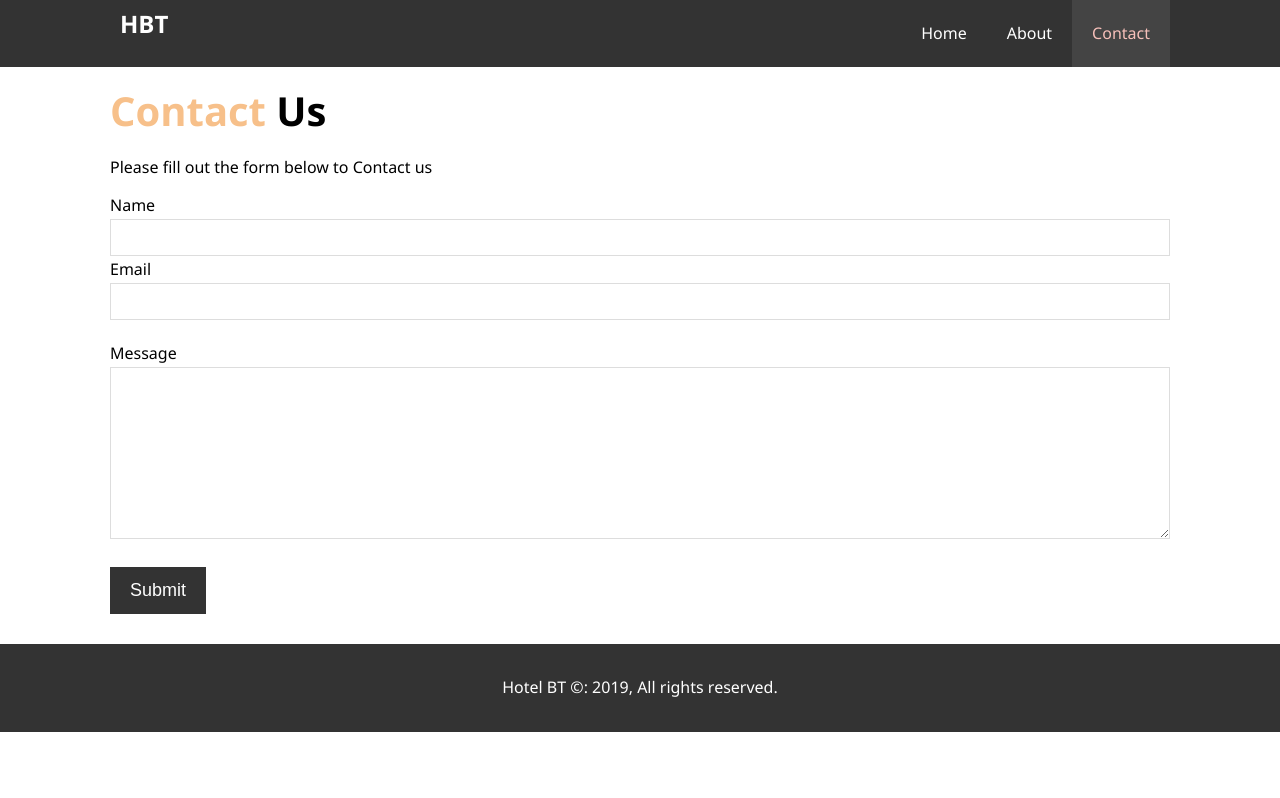
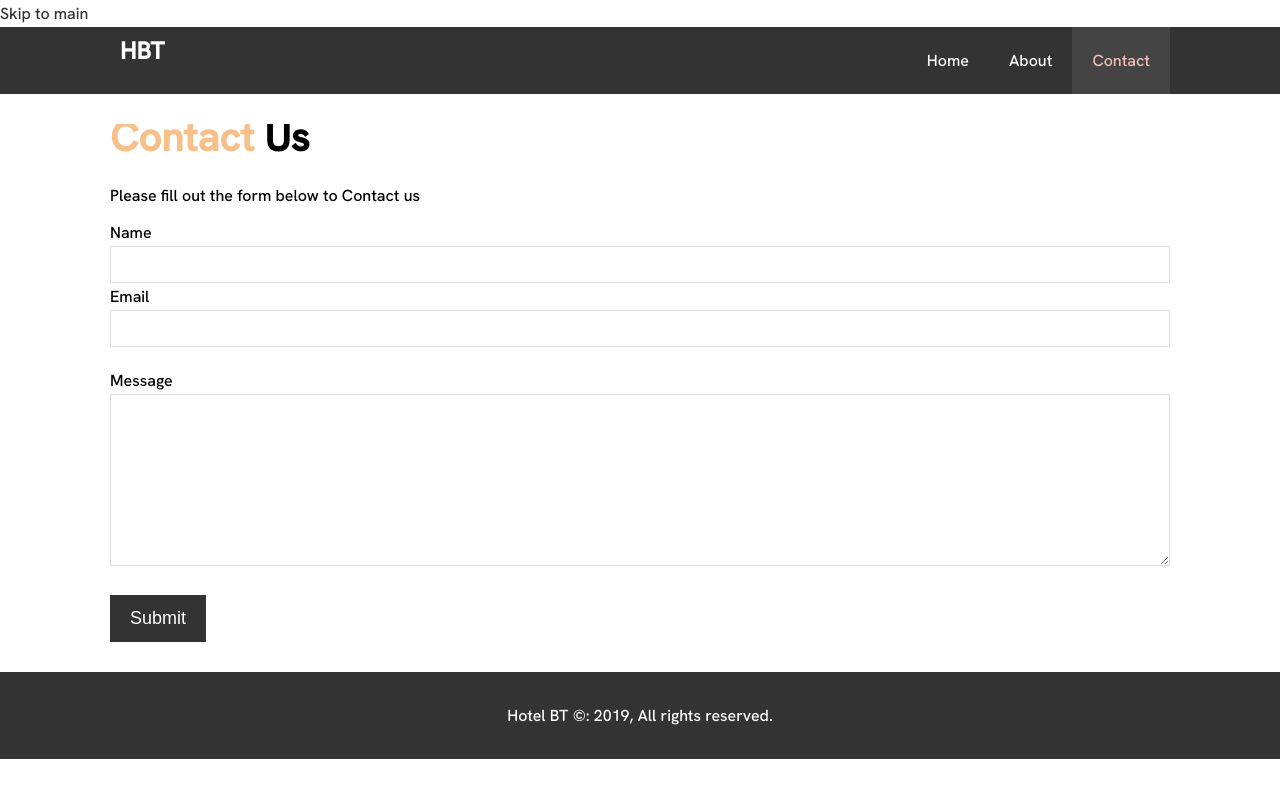
Before and after one commit to igborigbo/hotel-website, a plain HTML site: page contact.html in a window 1280 px wide. Drawn offline with Linux system fonts and the light colour scheme.

Commit message:
second commit

```diff
--- a/CSS/styles.css
+++ b/CSS/styles.css
@@ -6,10 +6,26 @@
 }
 
 /* Main - Styling */
+
+@font-face {
+  font-family: HankenGrotesk;
+  src: url(/fonts/HankenGrotesk-Medium.ttf) format(truetype), url(/fonts/HankenGrotesk-ExtraBold.ttf);
+}
+.visually-hidden:not(:focus):not(:active){
+  position: relative;
+  clip: rect(0 0 0 0);
+  overflow: hidden;
+  height: 1px;
+  width: 1px;
+  margin: -10px auto;
+
+}
 html,
 body {
-  font-family: "Segoe UI", Tahoma, Geneva, Verdana, sans-serif;
+  /* font-family: "Segoe UI", Tahoma, Geneva, Verdana, sans-serif; */
   line-height: 1.7em;
+  font-family: HankenGrotesk;
+
 }
 
 a {
--- a/contact.html
+++ b/contact.html
@@ -13,13 +13,14 @@
 </head>
 
 <body>
+    <a class="visually-hidden" href="#main-footer" tabindex="1">Skip to main</a>
     <header>
-        <nav id="navbar">
+        <nav id="navbar" tabindex="2">
             <div class="container">
                 <h1 class="logo"><a href="about.html">HBT</a></h1>
                 <ul>
                     <li><a href="index.html">Home</a></li>
-                    <li><a href="about.html">About</a></li>
+                    <li tabindex="3"><a href="about.html">About</a></li>
                     <li><a class="current"  href="contact.html">Contact</a></li>
                 </ul>
             </div>
```
